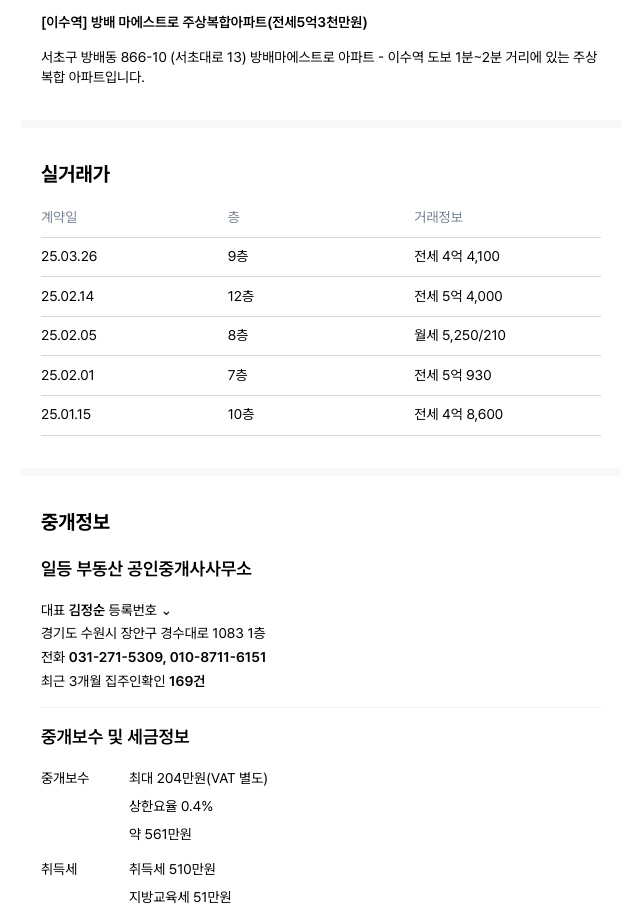
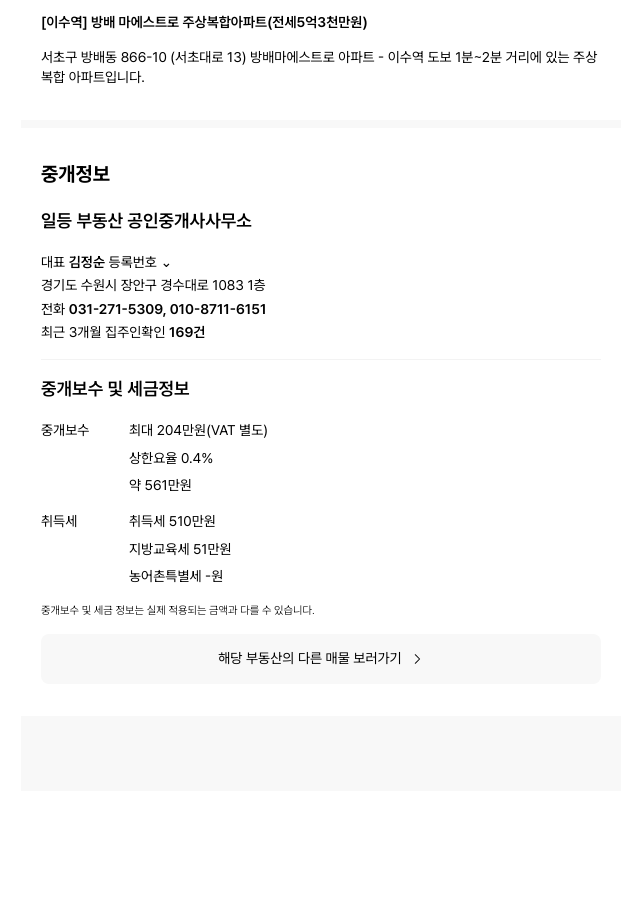
Before and after one commit to FC-DEV3-Final-Project/zoop-frontend, a Next.js app: page /property/1 in a window 1280 px wide. Shown: the part 2760-3676 px from the top of the page, without its empty margins (319-959 px from the left). After the commit the page ends 3551 px from the top, so only its background shows below. Built offline with nearby package versions, Linux system fonts and the light colour scheme.

Commit message:
remove: 거래 내역 섹션

```diff
--- a/src/app/property/[id]/(with-tabs)/detail/SectionList.tsx
+++ b/src/app/property/[id]/(with-tabs)/detail/SectionList.tsx
@@ -3,7 +3,6 @@ import DealSection from "./section/DealSection";
 import DescriptionSection from "./section/DescriptionSection";
 import InfoSection from "./section/InfoSection";
 import LocationSection from "./section/LocationSection";
-import PriceSection from "./section/PriceSection";
 
 export default function SectionList() {
   return (
@@ -12,7 +11,6 @@ export default function SectionList() {
       <InfoSection />
       <LocationSection />
       <DescriptionSection />
-      <PriceSection />
       <AgentSection />
     </div>
   );
--- a/src/app/property/[id]/(with-tabs)/detail/section/PriceSection.tsx
+++ /dev/null
@@ -1,33 +0,0 @@
-export default function PriceSection() {
-  const data = [
-    { date: "25.03.26", floor: "9층", price: "전세 4억 4,100" },
-    { date: "25.02.14", floor: "12층", price: "전세 5억 4,000" },
-    { date: "25.02.05", floor: "8층", price: "월세 5,250/210" },
-    { date: "25.02.01", floor: "7층", price: "전세 5억 930" },
-    { date: "25.01.15", floor: "10층", price: "전세 4억 8,600" },
-  ];
-
-  return (
-    <section id="price" className="mb-2 scroll-mt-[80px] bg-white px-5 py-8">
-      <div className="mb-5 text-title2 text-black">실거래가</div>
-      <div className="grid grid-cols-3 border-b-[1px] border-b-gray-500-alternative pb-[9.5px] text-body2 text-gray-800">
-        <span>계약일</span>
-        <span>층</span>
-        <span>거래정보</span>
-      </div>
-
-      <div>
-        {data.map((row, idx) => (
-          <div
-            key={idx}
-            className="grid grid-cols-3 border-b-[1px] border-b-gray-500-alternative py-[9.5px] text-body2 text-black"
-          >
-            <span>{row.date}</span>
-            <span>{row.floor}</span>
-            <span>{row.price}</span>
-          </div>
-        ))}
-      </div>
-    </section>
-  );
-}
```
